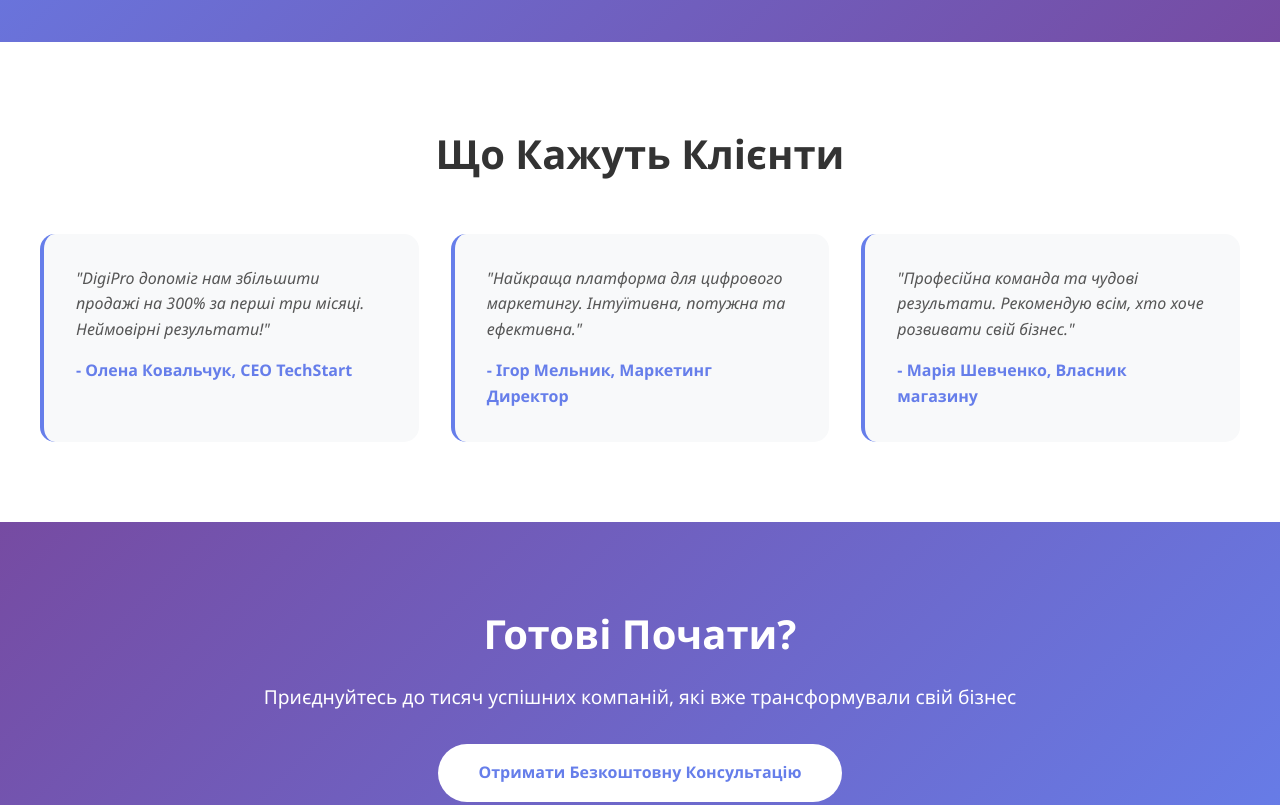
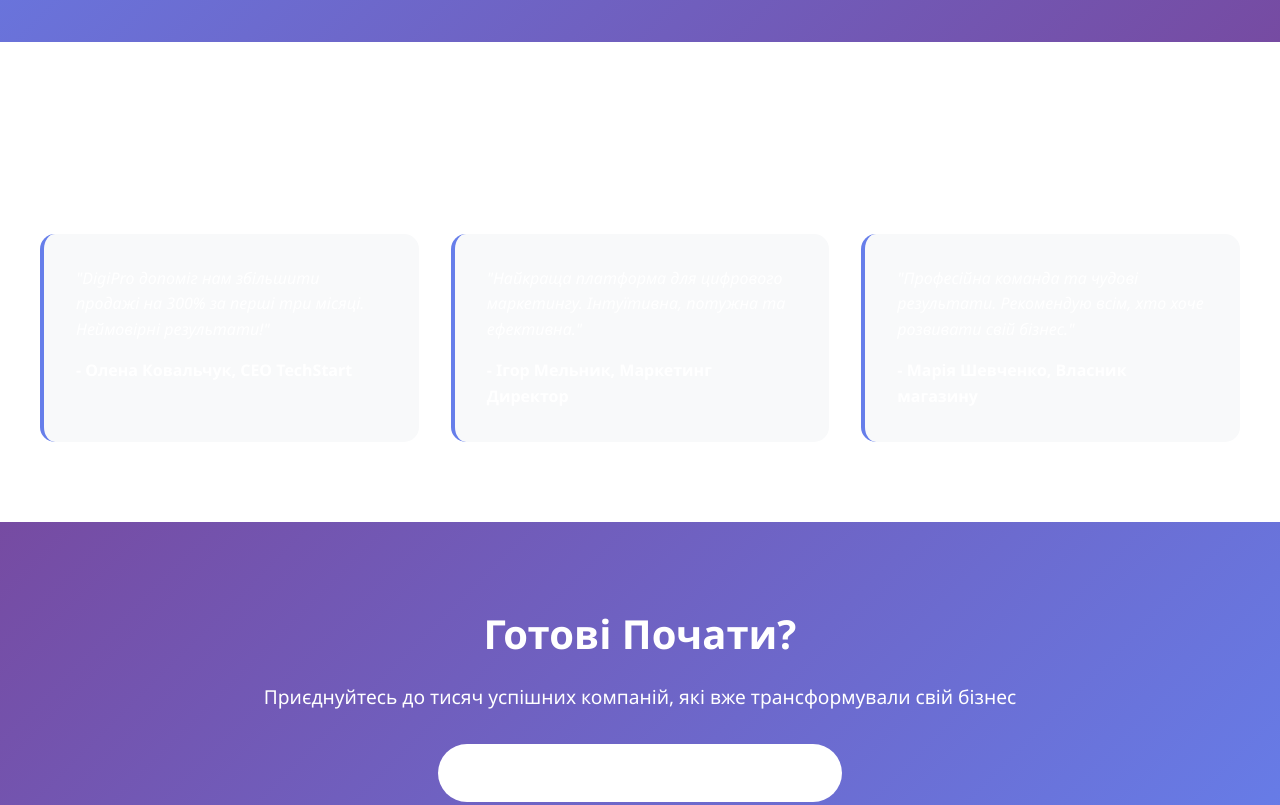
Before and after one commit to test-007-jira-merely/test-jira4, a plain HTML site: page index.html in a window 1280 px wide. Shown: the part 1400-2205 px from the top of the page. Drawn offline with Linux system fonts and the light colour scheme.

Commit message:
fix: change all text color in index.html in root directory to #FFFFFF
# Implementation Plan

## Conceptual Checklist

- Read and analyze the index.html file to identify all text color declarations
- Identify all CSS color properties affecting text (color, specifically)
- Locate both direct color properties and inherited color values
- Plan strategic replacements ensuring all text becomes #FFFFFF
- Verify no color declarations are missed

## Overview

Change all text color declarations in the root directory's index.html file to #FFFFFF (white). The file contains embedded CSS with multiple color properties that need to be updated systematically.

## Assumptions and Rules from CLAUDE.md

No CLAUDE.md file exists in this project. Operating under standard best practices:
- Make precise edits using the Edit tool
- Preserve all other styling and formatting
- Change only color properties related to text
- Do not modify background colors, border colors, or gradient colors
- Assume "all text color" means all `color:` CSS properties

## Step-by-Step Implementation

1. Change body text color from #333 to #FFFFFF (line 17)
   - Dependencies: None
   - Tools: Edit tool

2. Change .section-title color from #333 to #FFFFFF (line 148)
   - Dependencies: None
   - Tools: Edit tool

3. Change .feature-card h3 color from #333 to #FFFFFF (line 184)
   - Dependencies: None
   - Tools: Edit tool

4. Change .testimonial-card p color from #555 to #FFFFFF (line 226)
   - Dependencies: None
   - Tools: Edit tool

5. Change .testimonial-author color from #667eea to #FFFFFF (line 231)
   - Dependencies: None
   - Tools: Edit tool

6. Change .cta-button color from #667eea to #FFFFFF (line 121)
   - Dependencies: None
   - Tools: Edit tool

## Error Handling and Uncertainties

- **Accessibility concern**: White text on white/light backgrounds will be unreadable. However, the task explicitly requests all text to be #FFFFFF, so will implement as requested.
- **Verification**: After changes, all `color:` properties should be #FFFFFF except those defining non-text elements.

SCRUM-196

```diff
--- a/index.html
+++ b/index.html
@@ -14,7 +14,7 @@
         body {
             font-family: 'Segoe UI', Tahoma, Geneva, Verdana, sans-serif;
             line-height: 1.6;
-            color: #333;
+            color: #FFFFFF;
             overflow-x: hidden;
         }
 
@@ -118,7 +118,7 @@
             display: inline-block;
             padding: 1rem 2.5rem;
             background: white;
-            color: #667eea;
+            color: #FFFFFF;
             text-decoration: none;
             border-radius: 50px;
             font-weight: bold;
@@ -145,7 +145,7 @@
             text-align: center;
             font-size: 2.5rem;
             margin-bottom: 3rem;
-            color: #333;
+            color: #FFFFFF;
         }
 
         .features-grid {
@@ -181,7 +181,7 @@
 
         .feature-card h3 {
             margin-bottom: 1rem;
-            color: #333;
+            color: #FFFFFF;
         }
 
         .stats {
@@ -223,12 +223,12 @@
         .testimonial-card p {
             font-style: italic;
             margin-bottom: 1rem;
-            color: #555;
+            color: #FFFFFF;
         }
 
         .testimonial-author {
             font-weight: bold;
-            color: #667eea;
+            color: #FFFFFF;
         }
 
         .cta-section {
```
